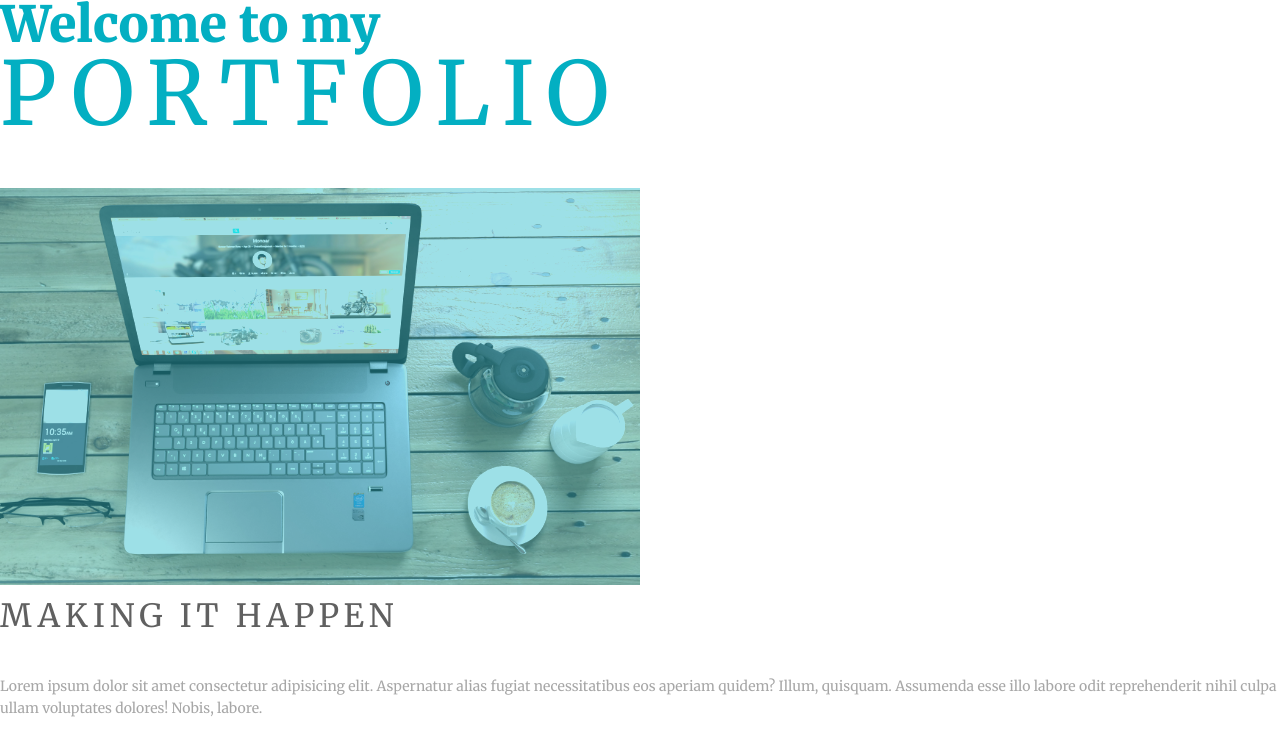
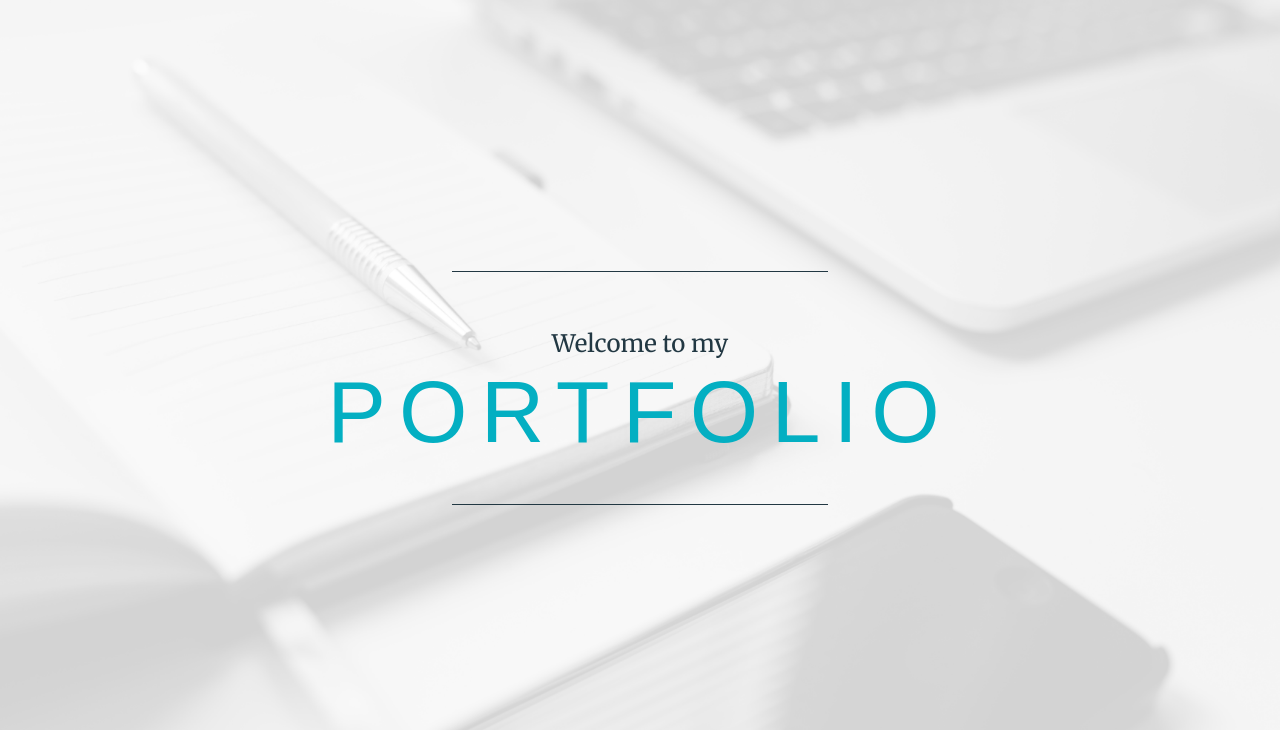
Before and after one commit to apurva-modi/portfolio1.1, a website: page index.html in a window 1280 px wide. Shown: the top 730 px of the page. Drawn offline with Linux system fonts and the light colour scheme; a web font is replaced by a local one.

Commit message:
added scss for the welcome cover and the follow up section

```diff
--- a/index.html
+++ b/index.html
@@ -9,26 +9,25 @@
     <title>Apurv Portfolio</title>
 </head>
 <body>
-    <div class="hero">
-        <h1> Welcome to my <span> Portfolio </span> </h1>
+    <div class="welcome">
+        <h1>Welcome to my<span> Portfolio </span> </h1>
     </div>
 
-    <section class="welcome">
+    <section class="intro">
 
-        <div class="welcome-left">
+        <div class="intro-left">
             <img src="img/welcome-01.png" alt="">
         </div>
 
-        <div class="welcome-middle">
+        <div class="intro-middle">
             <h2>Making it happen</h2>
             <p>Lorem ipsum dolor sit amet consectetur adipisicing elit. Aspernatur alias fugiat necessitatibus eos aperiam quidem? Illum, quisquam. Assumenda esse illo labore odit reprehenderit nihil culpa ullam voluptates dolores! Nobis, labore.</p>
         </div>
 
-        <div class="welcome-right">
+        <div class="intro-right">
             <img src="img/welcome-02.png" alt="">
 
         </div>
-
     </section>
 
     <section class="about-me">
--- a/scss/modules/_typography.scss
+++ b/scss/modules/_typography.scss
@@ -1,4 +1,5 @@
 @import url('https://fonts.googleapis.com/css?family=Merriweather:400,900|Six+Caps');
+
 $ff-s: 'Merriweather', serif;
 $ff-ss: 'Six Caps', sans-serif;
 
@@ -10,8 +11,8 @@ $fw-b: 900;
     letter-spacing: $ls;
     color: $color;
     text-transform: $tt;
-    line-height: $lh
-    font-family= $ff-ss;
+    line-height: $lh;
+    font-family: $ff-ss;
     font-weight: $fw-n;
 
 
--- /dev/null
+++ b/scss/partials/_about-me.scss
@@ -0,0 +1,6 @@
+@supports(display: grid){
+    .about-me{
+        display: grid;
+
+    }
+}
--- a/scss/partials/_all.scss
+++ b/scss/partials/_all.scss
@@ -1 +1,4 @@
 @import 'base';
+@import 'welcome';
+@import 'intro';
+@import 'about-me'
--- a/scss/partials/_base.scss
+++ b/scss/partials/_base.scss
@@ -4,8 +4,12 @@ body{
     line-height: 1.6;
     background: $white;
     font-size: .875rem;
+}
 
+img{
+    max-width: 100%;
 }
+
 h1, h2, p {
     margin-top: 0;
     margin-bottom: 1em;
@@ -15,16 +19,8 @@ h1 {
     color: $accent;
     line-height: 1;
     font-size: 3.125rem;
-
-    span{
-        @include sans-serif($fs:5.5rem, $color: $accent);
-        display: block;
-
-    }
 }
 
 h2{
     @include sans-serif($fs:2rem);
-
-
 }
--- /dev/null
+++ b/scss/partials/_intro.scss
@@ -0,0 +1,36 @@
+.intro{
+    display: flex;
+    color: rgba($color: $white, $alpha: .7);
+    h2 {
+        color: $white;
+
+        &::after {
+          content: '';
+          width: 40%;
+          height: 1px;
+          background: rgba($white, .5);
+          display: block;
+          margin: 1em auto 0
+        }
+      }
+
+    @supports(display: grid){
+        display: grid;
+        grid-template-columns: minmax(4em,1fr) minmax(auto,30em) minmax(4em,1fr);
+    }
+}
+.intro-middle{
+    background: $dark-blue;
+    padding: 2.5rem 5vw;
+    text-align: center;
+    display: flex;
+    flex-direction: column;
+    justify-content: center;
+}
+.intro-left img,
+.intro-right img {
+    object-fit: cover;
+    min-height: 100%;
+    min-width: 100%;
+    display: block;
+}
--- /dev/null
+++ b/scss/partials/_welcome.scss
@@ -0,0 +1,42 @@
+.welcome {
+    background-image: url(../img/header-bg.png);
+    background-size: cover;
+    background-position: center;
+    height: 100vh;
+    display: flex;
+    align-items: center;
+    justify-content: center;
+    position: relative;
+
+    h1 {
+    font-size: 1.5rem;
+    font-weight: $fw-n;
+    color: $dark-blue;
+    line-height: 2;
+    text-align: center;
+
+     span{
+         @include sans-serif($fs:5.5rem, $color: $accent);
+         display: block;
+
+     }
+
+    &::before,
+    &::after{
+        content: '';
+        display: block;
+        width: 60%;
+        height: 1px;
+        background: $dark-blue
+    }
+
+    &::before{
+        margin: 0 auto 2em;
+    }
+    &::after{
+
+        margin: 2em auto 0;
+
+    }
+}
+}
```
Also changed, not shown: css/main.css, img/header-bg.png (added), 1 other file.
